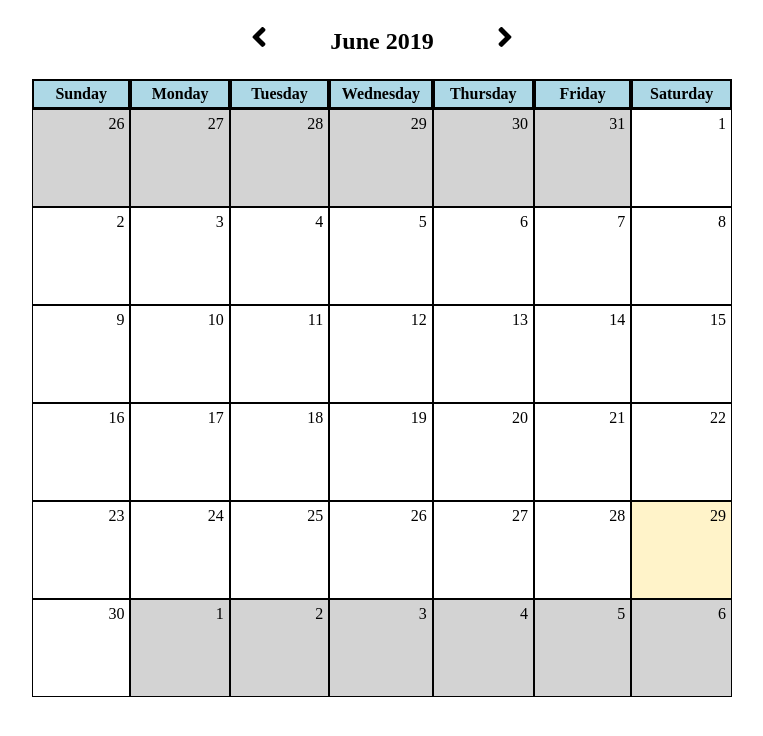
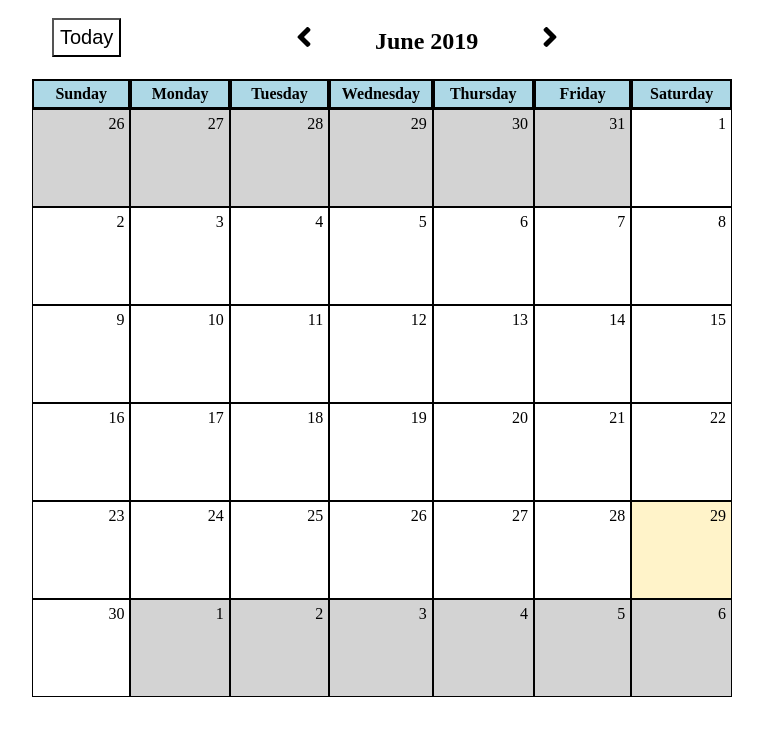
Before and after one commit to Adrian-Jablonski/React-Calendar, a React (Create React App) app: page / in a window 1280 px wide. Shown: the top 736 px of the page, without its empty margins (258-1021 px from the left). Built offline with nearby package versions, Linux system fonts and the light colour scheme; the HTML template or start-up script is replaced by a standard one.

Commit message:
Added go to today button

```diff
--- a/src/components/App.js
+++ b/src/components/App.js
@@ -15,6 +15,4 @@ class App extends Component {
 export default App;
 
 
-//TODO: Ability to go to next or previous month
 //TODO: Ability to add an event. Store events in a seperate object
-//TODO: Don't show 6th week if current month does not have any days in the 6th week
--- a/src/components/Month.js
+++ b/src/components/Month.js
@@ -13,9 +13,7 @@ class Month extends Component {
     }
 
     componentWillMount() {
-        let dateStr = `${new Date().getMonth() + 1}/${new Date().getDate()}/${new Date().getFullYear()}`; // need to pass this into new Date for date variable because new Date() alone gives an error
-        let date = new Date(dateStr);
-        this.showMonth(date);
+        this.goToToday()
     }
 
     showMonth = (date) => {
@@ -25,6 +23,12 @@ class Month extends Component {
             currentMonth: date.getMonth(),
             currentYear: date.getFullYear()
         }))
+    }
+
+    goToToday = () => {
+        let dateStr = `${new Date().getMonth() + 1}/${new Date().getDate()}/${new Date().getFullYear()}`; // need to pass this into new Date for date variable because new Date() alone gives an error
+        let date = new Date(dateStr);
+        this.showMonth(date);
     }
 
     goToPreviousMonth = (currerMonthStart) => {
@@ -60,6 +64,7 @@ class Month extends Component {
                     currerMonthStart={this.state.currerMonthStart}
                     goToPreviousMonth={this.goToPreviousMonth}
                     goToNextMonth={this.goToNextMonth}
+                    goToToday={this.goToToday}
                 ></TableHeading>
                 <table className="month">
                     <thead>
--- a/src/components/TableHeading.js
+++ b/src/components/TableHeading.js
@@ -5,9 +5,12 @@ import { faAngleLeft , faAngleRight} from "@fortawesome/free-solid-svg-icons";
 class TableHeading extends Component  {
 
     render () {
-        const {currentMonth, currentYear, currerMonthStart, goToPreviousMonth, goToNextMonth} = this.props;
+        const {currentMonth, currentYear, currerMonthStart, goToPreviousMonth, goToNextMonth, goToToday} = this.props;
         return (
             <div id="table-heading">
+                <button className="today-btn"
+                    onClick={() => goToToday()}
+                >Today</button>
                 <button className="arrow"
                     onClick={() => goToPreviousMonth(currerMonthStart)} > <FontAwesomeIcon icon={faAngleLeft} /> </button>
                 <h2 id="month-name">
--- a/src/styles/index.css
+++ b/src/styles/index.css
@@ -14,6 +14,15 @@
   border: none;
   background: none;
   outline: none;
+}
+
+.today-btn {
+  font-size: 20px;
+  background: white;
+  padding: 6px;
+  float: left;
+  margin-left: 20px;
+  margin-top: 10px;
 }
 
 .arrow:hover {
--- a/src/styles/index.scss
+++ b/src/styles/index.scss
@@ -17,6 +17,15 @@ $calendar-width : 700px;
     border: none;
     background: none;
     outline: none;
+}
+
+.today-btn {
+    font-size: 20px;
+    background: white;
+    padding: 6px;
+    float: left;
+    margin-left: 20px;
+    margin-top: 10px;
 }
 
 .arrow:hover {
```
Also changed, not shown: 1 other file (tests, documents, lock files or other folders).
